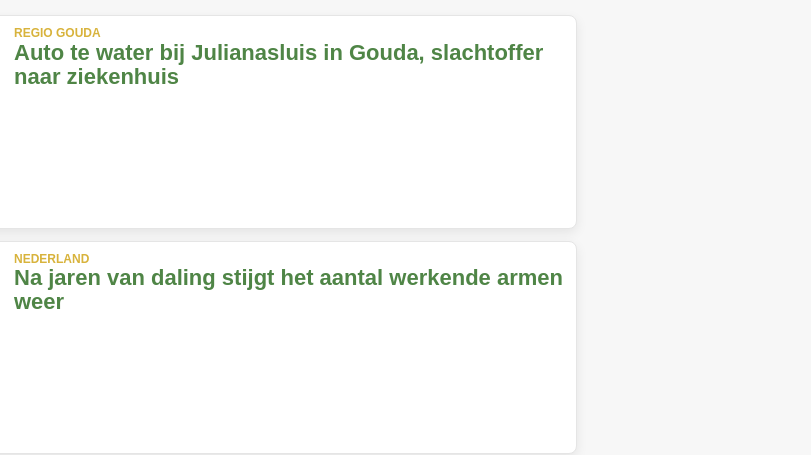
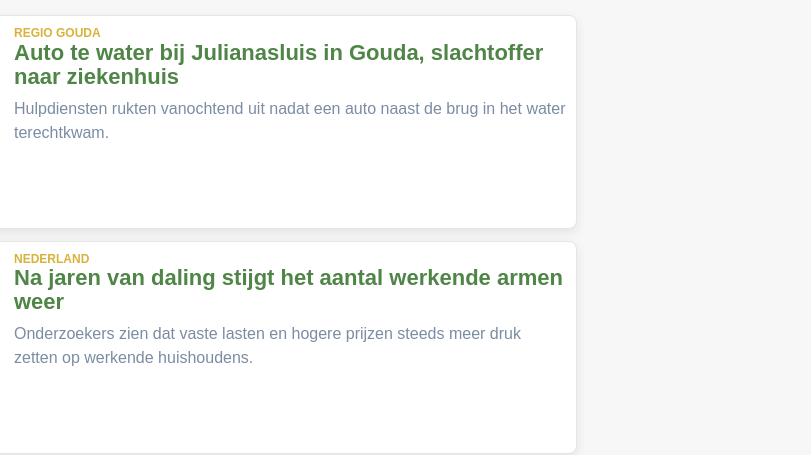
Before and after one commit to EmmaRoeloffs/grafisch-jaapnieuws, a plain HTML site: page pages/search.html in a window 1280 px wide. Shown: the part 596-1051 px from the top of the page, 469-1280 px from the left. Drawn offline with Linux system fonts and the light colour scheme.

Commit message:
Show article intro text in search results

```diff
--- a/css/style.css
+++ b/css/style.css
@@ -1258,6 +1258,11 @@ site-footer {
     font-size: 18px;
 }
 
+.result-summary {
+    margin-top: 8px;
+    overflow-wrap: anywhere;
+}
+
 .create-page {
     min-height: 100%;
     place-items: start center;
--- a/js/search.js
+++ b/js/search.js
@@ -60,6 +60,7 @@ const renderResults = (articles, query) => {
                 <div>
                     <p class="story-meta">${escapeSearchHtml(article.category)}</p>
                     <h2>${escapeSearchHtml(article.title)}</h2>
+                    <p class="result-summary">${escapeSearchHtml(article.summary || article.deck || "")}</p>
                 </div>
             </a>
         `).join("")
```
